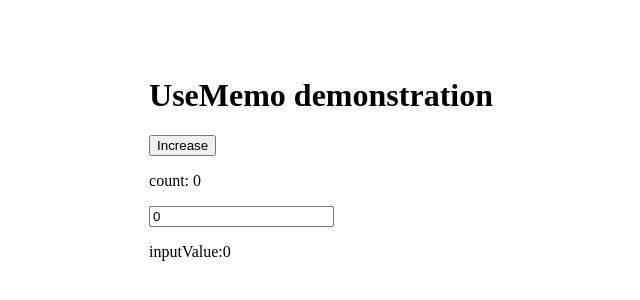
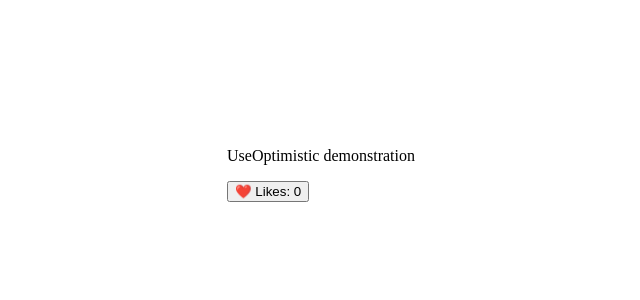
Before and after one commit to MohammadHonor/REACT-JS, a React (Create React App) app: page / in a window 1280 px wide. Shown: the part 234-534 px from the top of the page, without its empty margins (319-959 px from the left). Built offline with nearby package versions, Linux system fonts and the light colour scheme.

Commit message:
UseOptimisticHook demonstration

```diff
--- a/src/App.js
+++ b/src/App.js
@@ -176,10 +176,11 @@ import { WindowApi } from './WindowApi/WindowApi';
 import { UseId } from './Hooks/UseId';
 import { UseImperativeHandle } from './Hooks/UseImperativeHandle';
 import { UseInsertionEffect } from './Hooks/UseInsertionEffect';
+import { UseOptimistic } from './Hooks/UseOptimistic';
 
 const App = () => {
   return (
-    <UseMemo/>
+    // <UseMemo/>
     // <UseCallback/>
     // <UseActionState />
     // <UseReducer/>
@@ -188,6 +189,7 @@ const App = () => {
     // <UseId/>
     // <UseImperativeHandle/>
     // <UseInsertionEffect/>
+    <UseOptimistic/>
 
   )
 }
--- /dev/null
+++ b/src/Hooks/UseOptimistic.js
@@ -0,0 +1,47 @@
+import React, { useEffect, useState } from 'react'
+
+export const UseOptimistic = () => {
+  const [like, setLike] = useState(0);
+  const [likeOpt, setLikeOpt] = useState(like);
+
+  const fetchApicall = () => {
+    return new Promise((res, rej) => {
+      setTimeout(() => {
+        Math.random() > 0.2 ? res("success") : rej("rejected");
+      }, 3000);
+    })
+  }
+// console.log(fetchApicall())
+  const handleLikes = async() => {
+    try {
+      console.log("before update ",like)
+      setLikeOpt((prev) => prev + 1);
+      const res = await fetchApicall();
+      console.log(res);
+      setLike(like+1);
+    } catch (error) {
+      console.log(error);
+      setLikeOpt(like)
+    }
+  }
+
+
+  // const handleLikes =() => {
+  //   fetchApicall()
+  //     .then((res) => {
+  //       console.log(res)
+  //     })
+  //     .catch((err)=>console.log(err))
+  // }
+
+
+  useEffect(() => {
+    console.log("After update ", like)
+  },[like,likeOpt])
+  return (
+    <div>
+      <p>UseOptimistic demonstration</p>
+      <button onClick={handleLikes}>❤️ Likes: {likeOpt}</button>
+    </div>
+  )
+}
```
